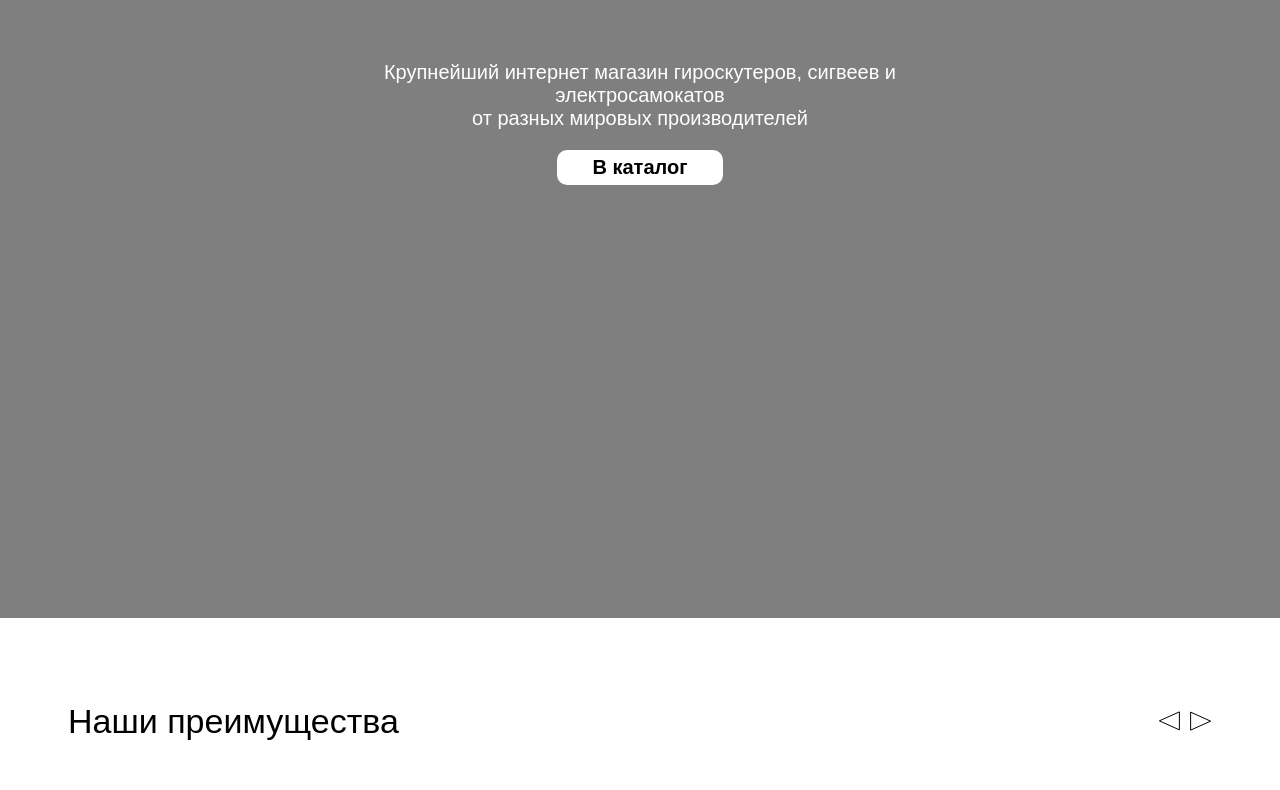
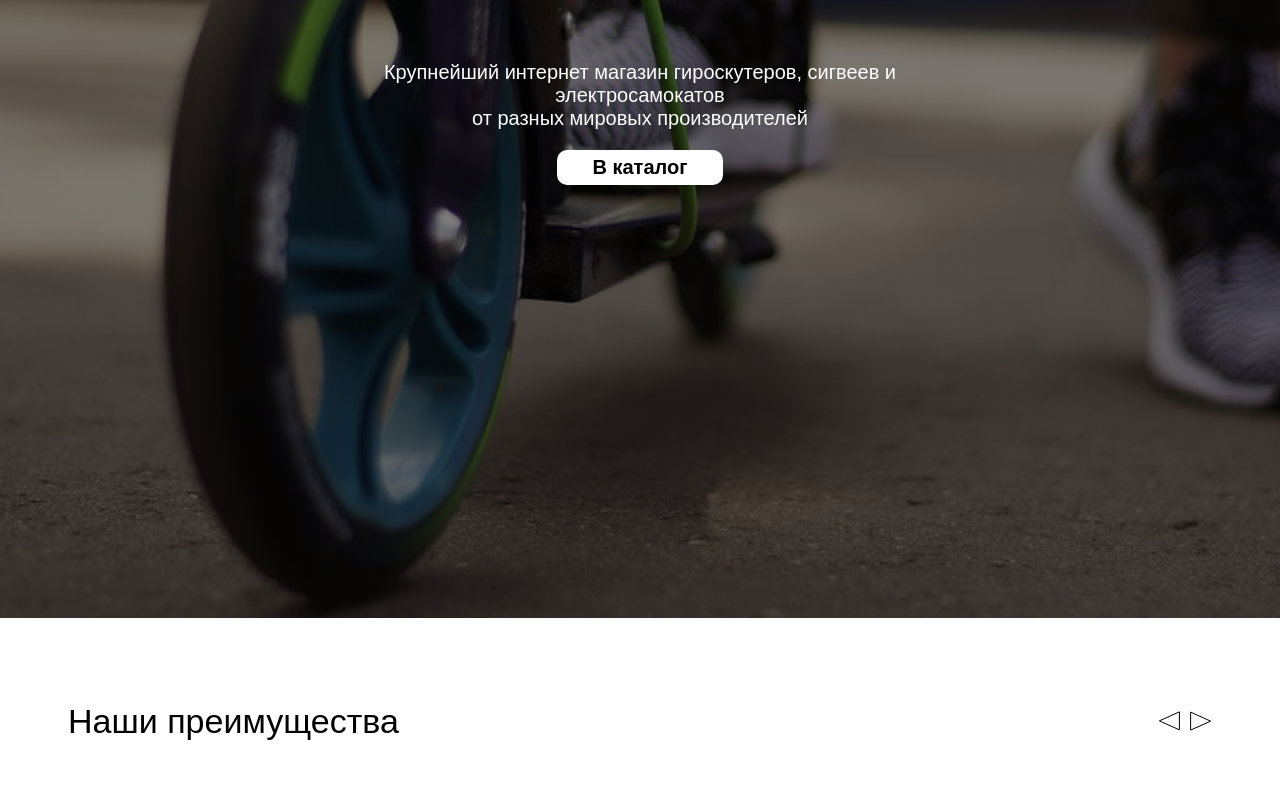
Before and after one commit to MadmanLev/Gyro2, a plain HTML site: page index.html in a window 1280 px wide. Shown: the part 362-1152 px from the top of the page. Drawn offline with Linux system fonts and the light colour scheme; the site is published under a folder, as on GitHub Pages, so addresses that start at the root find nothing.

Commit message:
Теперь в теории верхняя картинка должна быть видна

```diff
--- a/css/styles.css
+++ b/css/styles.css
@@ -204,7 +204,7 @@
     display: flex;
     flex-direction: column;
     height: 877px;
-    background: linear-gradient(rgba(0, 0, 0, 0.5), rgba(0, 0, 0, 0.5)), url('/img/scooter.jpg');
+    background: linear-gradient(rgba(0, 0, 0, 0.5), rgba(0, 0, 0, 0.5)), url('../img/scooter.jpg');
     background-size: cover;
 }
 
```
